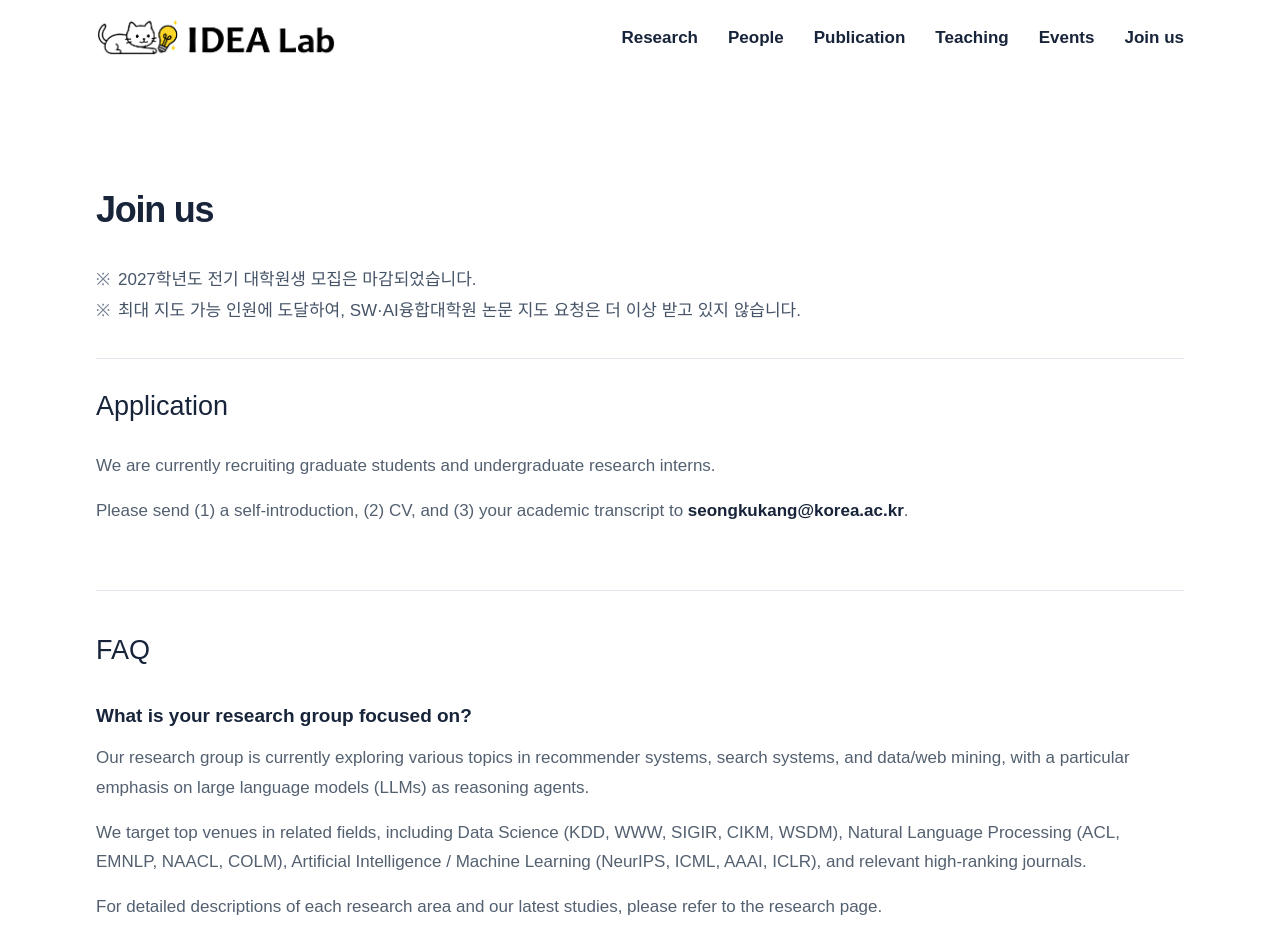
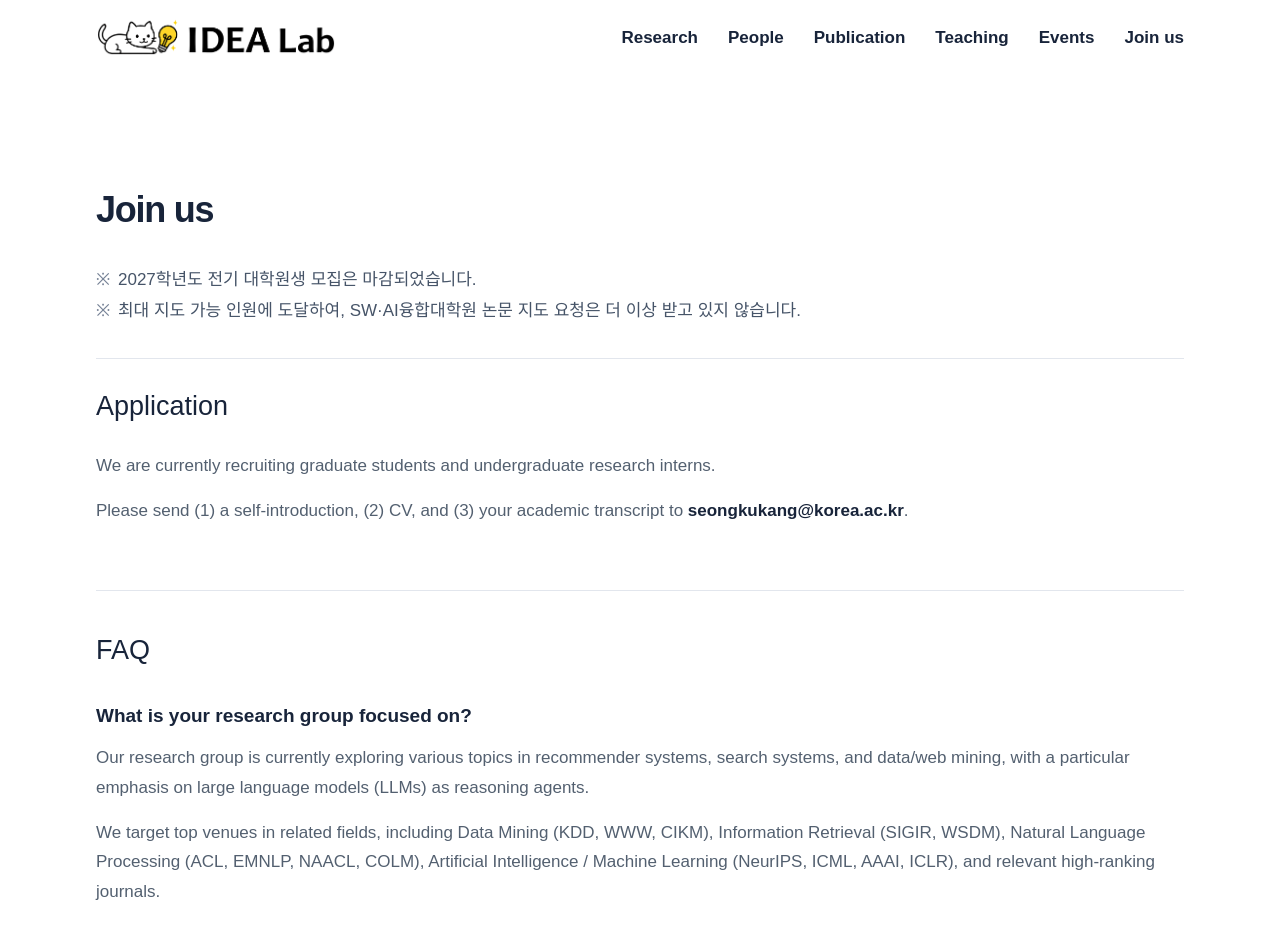
Before and after one commit to idealab-ku/idealab-website, a Next.js app: page /join in a window 1280 px wide. Shown: the top 928 px of the page. Built offline with nearby package versions, Linux system fonts and the light colour scheme.

Commit message:
Refine target venue categories

```diff
--- a/app/content/join.ts
+++ b/app/content/join.ts
@@ -17,7 +17,7 @@ export const faqItems: FaqItem[] = [
     question: "What is your research group focused on?",
     content: [
       { type: "paragraph", text: "Our research group is currently exploring various topics in recommender systems, search systems, and data/web mining, with a particular emphasis on large language models (LLMs) as reasoning agents." },
-      { type: "paragraph", text: "We target top venues in related fields, including Data Science (KDD, WWW, SIGIR, CIKM, WSDM), Natural Language Processing (ACL, EMNLP, NAACL, COLM), Artificial Intelligence / Machine Learning (NeurIPS, ICML, AAAI, ICLR), and relevant high-ranking journals." },
+      { type: "paragraph", text: "We target top venues in related fields, including Data Mining (KDD, WWW, CIKM), Information Retrieval (SIGIR, WSDM), Natural Language Processing (ACL, EMNLP, NAACL, COLM), Artificial Intelligence / Machine Learning (NeurIPS, ICML, AAAI, ICLR), and relevant high-ranking journals." },
       { type: "paragraph", text: "For detailed descriptions of each research area and our latest studies, please refer to the research page." },
     ],
     link: { label: "View research areas", href: "/research" },
```
Also changed, not shown: 1 other file (tests, documents, lock files or other folders).
